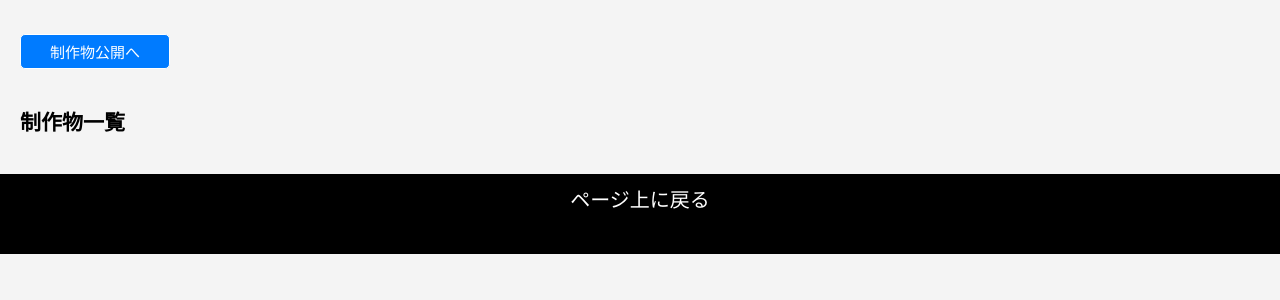
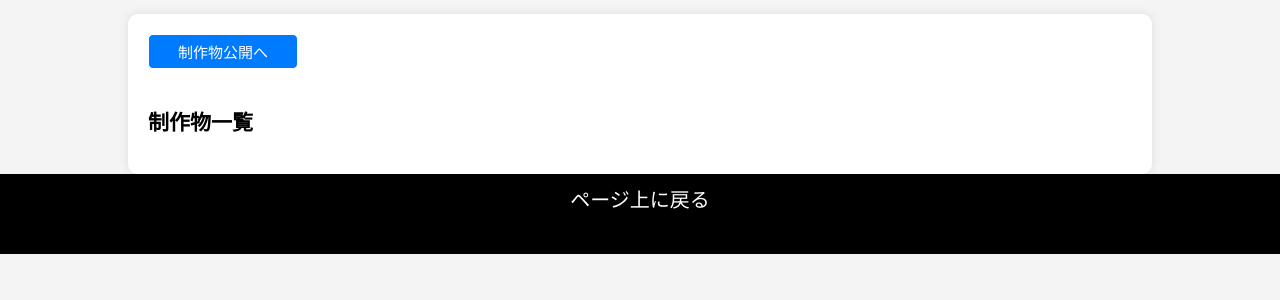
Before and after one commit to 1336124Mitou/Kishi-Hamami-1, a PHP site: page /Allproject.php in a window 1280 px wide. Shown: the part 231-531 px from the top of the page. Run offline with PHP 8.4, Linux system fonts and the light colour scheme; the visitor is signed in with stand-in values (Sample User, id 1); data that the repository does not hold is empty.

Commit message:
制作物一覧 デザイン統一

```diff
--- a/Allproject.php
+++ b/Allproject.php
@@ -41,9 +41,19 @@ $conn->close();
             margin: 0;
             padding: 0;
         }
-        .main {
-            padding: 20px;
-        }
+
+    .main {
+        /* 幅を指定 */
+        width: 80%;
+        /* 最大幅を指定 */
+        max-width: 1200px;
+        /* 自動的に中央に配置 */
+        margin: 0 auto;
+        padding: 20px;
+        background-color: white;
+        box-shadow: 0 0 10px rgba(0, 0, 0, 0.1);
+        border-radius: 10px;
+    }
         .project-item {
             border-bottom: 1px solid #ccc;
             padding-bottom: 20px;
```
